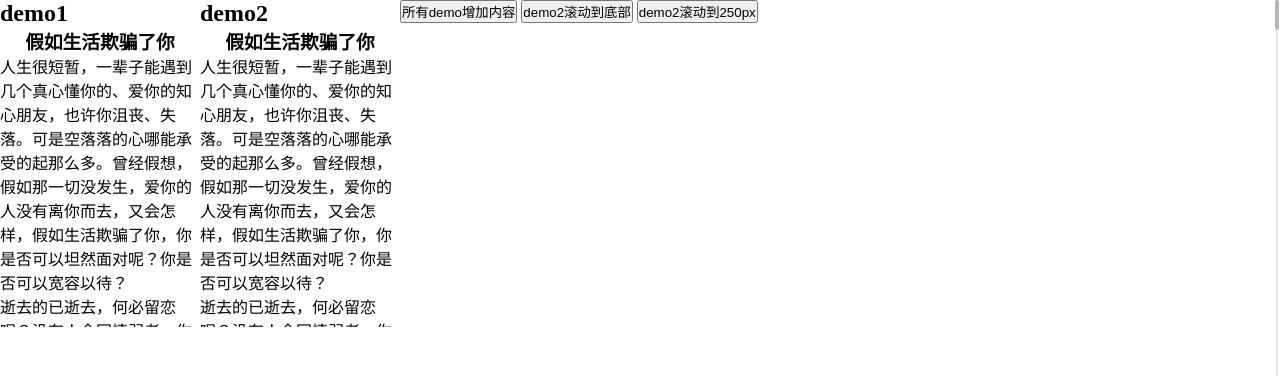
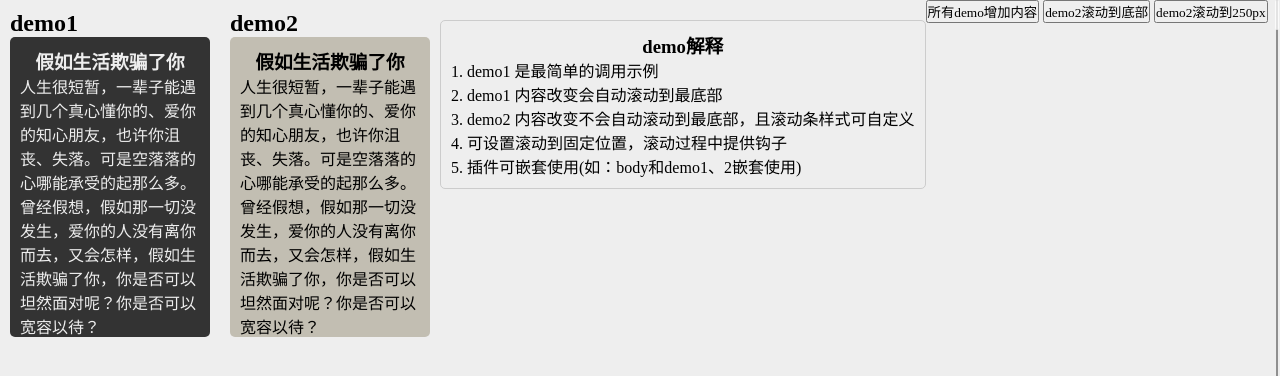
Before and after one commit to vcxiaohan/jquery-plugins, a plain HTML site: page scrollbar/demo.html in a window 1280 px wide. Shown: the top 376 px of the page. Drawn offline with Linux system fonts and the light colour scheme.

Commit message:
美化了demo示例，更换了服务器域名

```diff
--- a/scrollbar/demo.html
+++ b/scrollbar/demo.html
@@ -13,20 +13,34 @@
         * {
             margin: 0;
             padding: 0;
+            font-family: 'Microsoft YaHei';
         }
         body, html {
             width: 100%;
             height: 100%;
+            background: #eee;
         }
         .bodyInner {
             height: 1000px;
         }
         .demo {
             float: left;
+            padding: 10px;
         }
         .outer {
             width: 200px;
             height: 300px;
+            border-radius: 5px;
+        }
+        .inner {
+            padding: 10px;
+        }
+        .aOuter {
+            background: #333333;
+            color: #eee;
+        }
+        .bOuter {
+            background: #C2BEB2;
         }
         h3 {
             text-align: center;
@@ -45,6 +59,13 @@
         }
         .customFrontClass:hover {
             background: rgba(0,0,0,0.9);
+        }
+        .explain {
+            float: left;
+            border: 1px solid #ccc;
+            border-radius: 5px;
+            margin-top: 20px;
+            padding: 10px;
         }
     </style>
 </head>
@@ -95,13 +116,23 @@
         <button class="add">所有demo增加内容</button>
         <button class="toBottom">demo2滚动到底部</button>
         <button class="to250">demo2滚动到250px</button>
+        <div class="explain">
+            <h3>demo解释</h3>
+            <p>1. demo1 是最简单的调用示例</p>
+            <p>2. demo1 内容改变会自动滚动到最底部</p>
+            <p>3. demo2 内容改变不会自动滚动到最底部，且滚动条样式可自定义</p>
+            <p>4. 可设置滚动到固定位置，滚动过程中提供钩子</p>
+            <p>5. 插件可嵌套使用(如：body和demo1、2嵌套使用)</p>
+        </div>
     </div>
 </body>
 <script>
     ;$(function() {
         /* 调用插件 */
 
-        var bodyScrollbar = $('body').scrollbar({});
+        var bodyScrollbar = $('body').scrollbar({
+            autoBottom: false,//内容改变，是否自动滚动到底部
+        });
         var aScrollbar = $('.aOuter').scrollbar({});
         var bScrollbar = $('.bOuter').scrollbar({
             backClass: 'customBackClass',
--- a/scrollbar/js/scrollbar.js
+++ b/scrollbar/js/scrollbar.js
@@ -45,7 +45,6 @@
 			this.el.borderWidth = parseInt(this.$el.css('borderTopWidth'));
 
 			this.$child = this.$el.children(':not(script):eq(0)');
-			console.log(this.$child);
 			this.child.width = this.$child.width();
 			this.child.height = this.$child.height();
 			this.child.outerWidth = this.$child.outerWidth();
@@ -80,9 +79,10 @@
 				    'right: 2px;'+
 				'}'+
 				'.SC_backClass {/*可配置*/'+
-				    'background: #E3E4E4;'+
+				    'background: #000;'+
+				    'background: rgba(0, 0, 0, 0.4);'+
 				    'width: 2px;'+
-				    'border-radius: 5px;'+
+				    'border-radius: 20px;'+
 				'}'+
 				'.SC_frontCtn {'+
 				    'position: absolute;'+
@@ -90,13 +90,14 @@
 				    'cursor: pointer;'+
 				'}'+
 				'.SC_frontClass {/*可配置*/'+
-				    'background: #B5B5B5;'+
+				    'background: #fff;'+
+				    'background: rgba(255, 255, 255, 0.75);'+
 				    'width: 4px;'+
 				    'height: 30px;'+
 				    'border-radius: 5px;'+
 				'}'+
 				'.SC_frontClass:hover {/*可配置*/'+
-				    'background: #888889';+
+				    'background: rgba(255, 255, 255, 1);';+
 				'}'+
 				'.SC_select_no {'+
 				    '-moz-user-select: none;/*火狐*/'+
```
Also changed, not shown: 1 other file.
